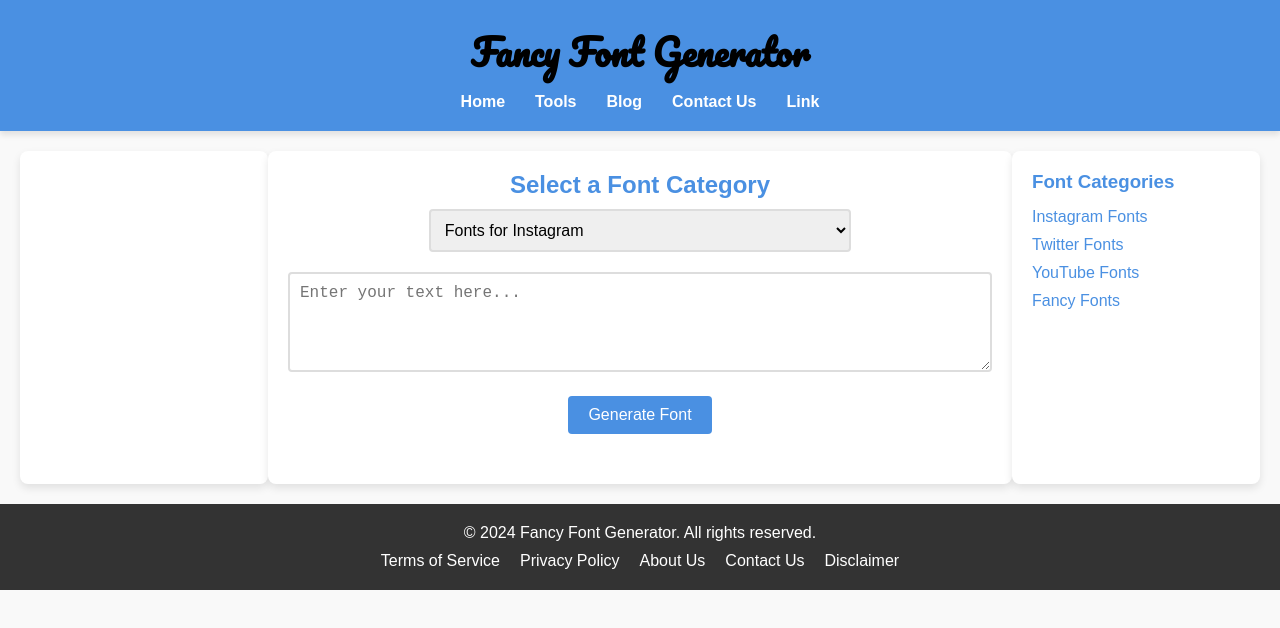
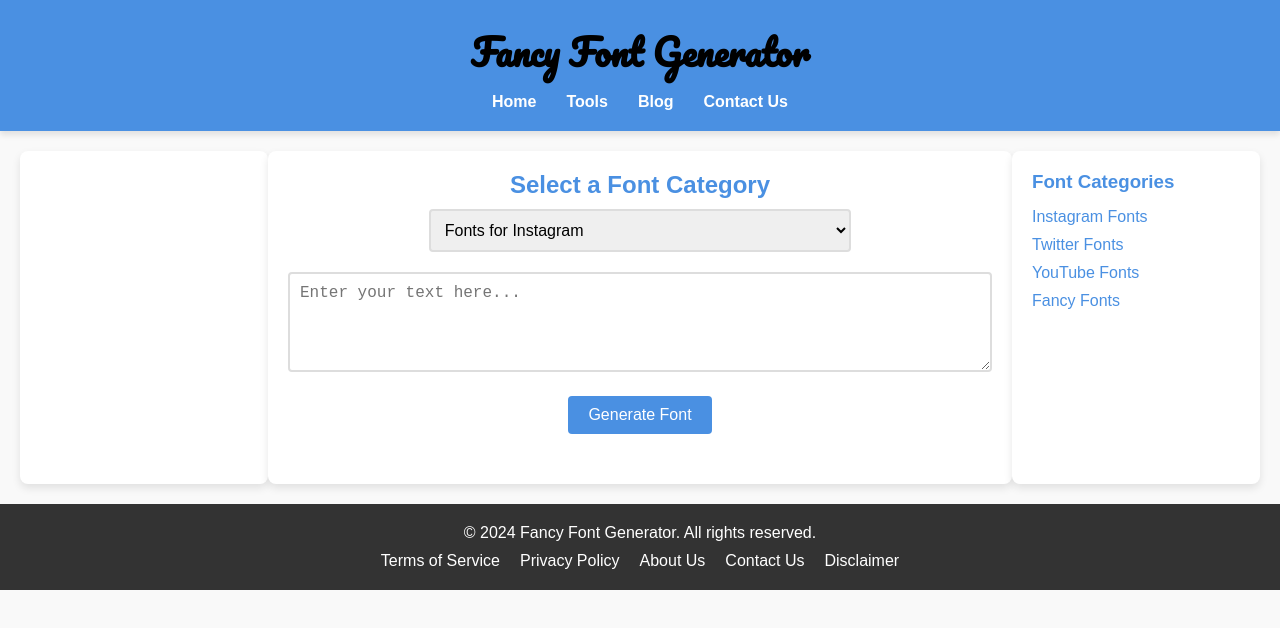
Before and after one commit to Toolshub9/Fancy-Font-Generator, a plain HTML site: page index.html in a window 1280 px wide. Drawn offline with Linux system fonts and the light colour scheme.

Commit message:
index.html

```diff
--- a/index.html
+++ b/index.html
@@ -26,7 +26,6 @@
         <li><a href="product.html">Tools</a></li>
         <li><a href="blog.html">Blog</a></li>
         <li><a href="contact.html">Contact Us</a></li>
-        <li><a href="https://github.com/gst-number-search-gstin">Link</a></li>
       </ul>
     </nav>
   </header>
```
